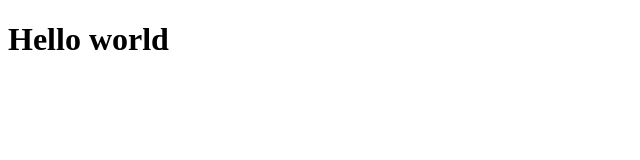
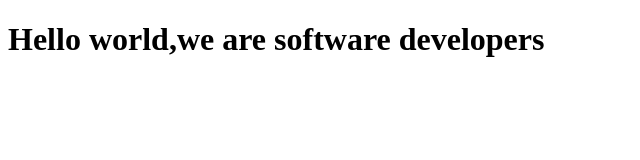
Before and after one commit to AbeeraTahir/Abeera-Ebuka, a plain HTML site: page index.html in a window 1280 px wide. Shown: the whole page, without its empty margins (0-640 px from the left). Drawn offline with Linux system fonts and the light colour scheme.

Commit message:
A message

```diff
--- a/index.html
+++ b/index.html
@@ -8,7 +8,7 @@
 
   <body>
     <script src="https://cdn.freecodecamp.org/testable-projects-fcc/v1/bundle.js"></script>
-    <h1>Hello world</h1>
+    <h1>Hello world,we are software developers</h1>
     <!--
 
     Hello Camper!
```
